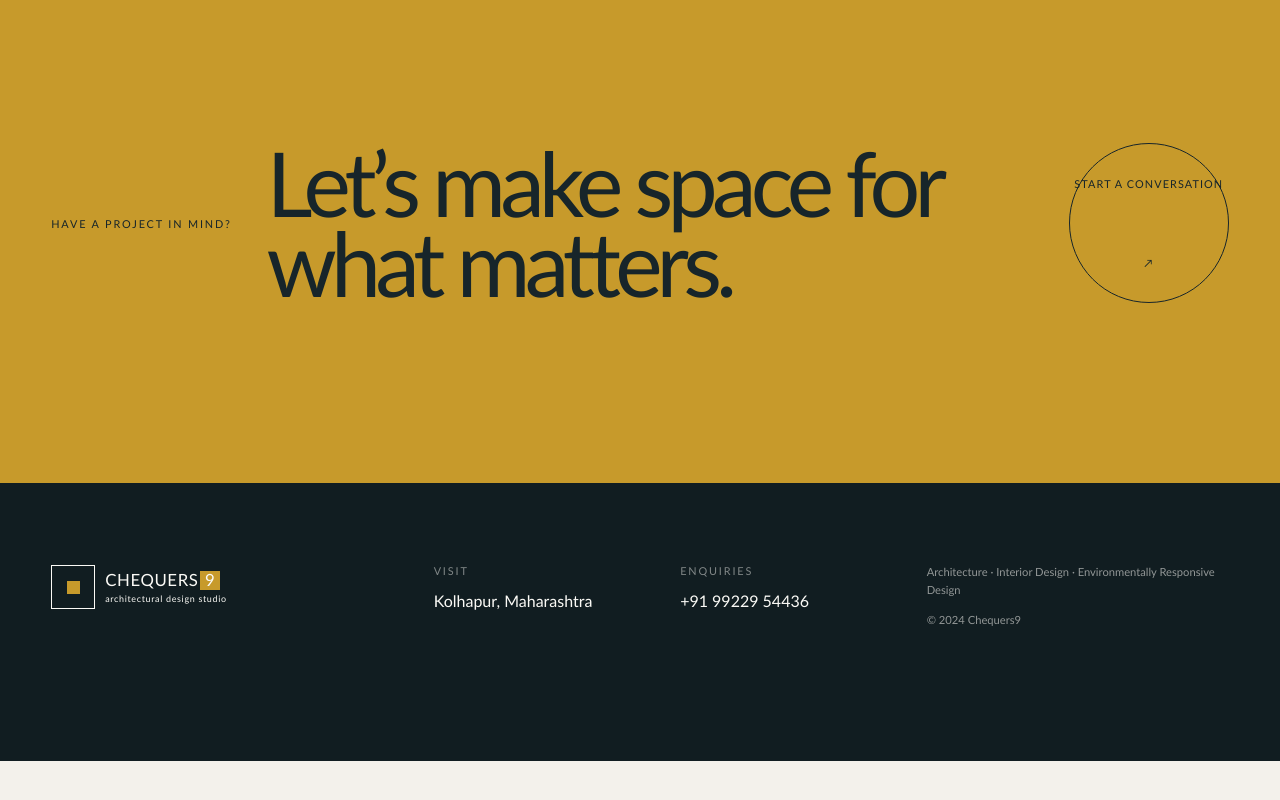
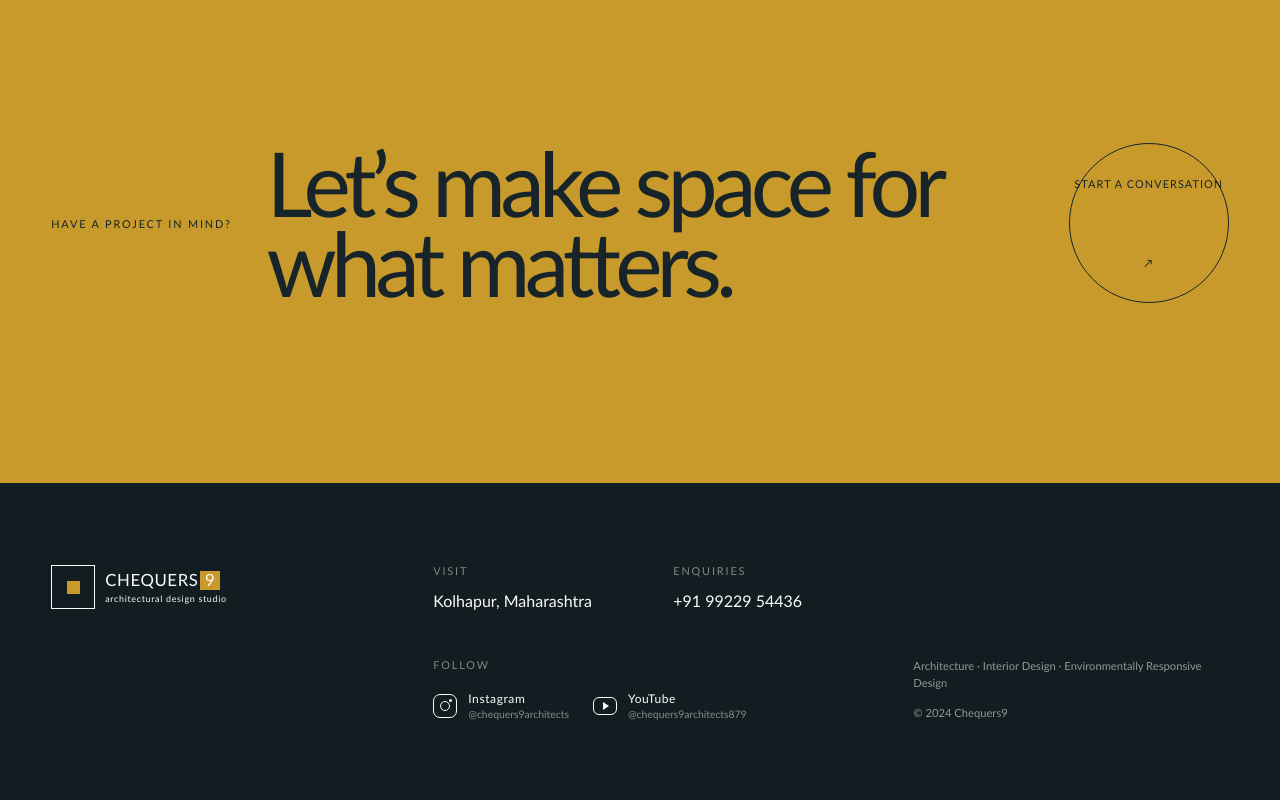
Before and after one commit to Minesh78/Chequers9, a React (Vite) app: page / in a window 1280 px wide. Shown: the part 5931-6731 px from the top of the page. Before the commit the page ends 6692 px from the top, so only its background shows below. Built offline with nearby package versions, Linux system fonts and the light colour scheme.

Commit message:
feat(social-links): add SocialLinks component and integrate with Footer and Contact pages

```diff
--- a/src/Components/Footer.jsx
+++ b/src/Components/Footer.jsx
@@ -1,4 +1,5 @@
 import Brand from "./Brand";
+import SocialLinks from "./SocialLinks";
 import { serviceTitles, site } from "../content/site";
 
 export default function Footer() {
@@ -14,6 +15,10 @@ export default function Footer() {
           <p className="eyebrow">Enquiries</p>
           <a href={site.phoneHref}>{site.phoneDisplay}</a>
         </div>
+        <div className="footer-socials">
+          <p className="eyebrow">Follow</p>
+          <SocialLinks />
+        </div>
         <div className="footer-meta">
           <p>{serviceTitles.join(" · ")}</p>
           <p>© {new Date().getFullYear()} Chequers9</p>
--- /dev/null
+++ b/src/Components/SocialLinks.jsx
@@ -0,0 +1,25 @@
+import { site } from '../content/site';
+
+export default function SocialLinks({ compact = false }) {
+	return (
+		<div className={`social-links${compact ? ' social-links--compact' : ''}`}>
+			{site.socials.map((social) => (
+				<a
+					key={social.name}
+					href={social.href}
+					target='_blank'
+					rel='noreferrer'
+					aria-label={`Follow Chequers9 on ${social.name}`}>
+					<span
+						className={`social-icon social-icon--${social.icon}`}
+						aria-hidden='true'
+					/>
+					<span className='social-link-copy'>
+						<strong>{social.name}</strong>
+						{!compact && <small>{social.handle}</small>}
+					</span>
+				</a>
+			))}
+		</div>
+	);
+}
--- a/src/Pages/Contact.jsx
+++ b/src/Pages/Contact.jsx
@@ -1,6 +1,7 @@
 import { useState } from "react";
 import { serviceTitles, site } from "../content/site";
 import SEO from "../Components/SEO";
+import SocialLinks from "../Components/SocialLinks";
 
 const initialForm = { name: "", email: "", phone: "", projectType: "", message: "", company: "" };
 
@@ -48,6 +49,10 @@ export default function Contact() {
             <div><dt>WhatsApp</dt><dd><a href={site.whatsappHref} target="_blank" rel="noreferrer">Message the studio ↗</a></dd></div>
             <div><dt>Based in</dt><dd>{site.location}</dd></div>
           </dl>
+          <div className="contact-socials">
+            <p className="eyebrow">Follow the studio</p>
+            <SocialLinks compact />
+          </div>
         </div>
         <form className="contact-form" onSubmit={submit}>
           <div className="form-row">
--- a/src/content/site.js
+++ b/src/content/site.js
@@ -8,6 +8,20 @@ export const site = {
 	phoneHref: 'tel:+919922954436',
 	whatsappHref: 'https://wa.me/919922954436',
 	website: 'https://www.chequers9.com',
+	socials: [
+		{
+			name: 'Instagram',
+			handle: '@chequers9architects',
+			href: 'https://www.instagram.com/chequers9architects/',
+			icon: 'instagram',
+		},
+		{
+			name: 'YouTube',
+			handle: '@chequers9architects879',
+			href: 'https://www.youtube.com/@chequers9architects879',
+			icon: 'youtube',
+		},
+	],
 	navigation: [
 		{ label: 'Home', href: '/', shortLabel: 'Home' },
 		{ label: 'Studio', href: '/about', shortLabel: 'Studio' },
--- a/src/index.css
+++ b/src/index.css
@@ -158,6 +158,8 @@ button:focus-visible, a:focus-visible, input:focus-visible, textarea:focus-visib
 .contact-details dl div { padding: 14px 0; border-top: 1px solid var(--line); }
 .contact-details dt { margin-bottom: 7px; color: var(--ink-soft); font-size: .67rem; text-transform: uppercase; letter-spacing: .13em; }
 .contact-details dd { margin: 0; }
+.contact-socials { margin-top: 46px; }
+.contact-socials .eyebrow { margin-bottom: 12px; color: var(--ink-soft); }
 .contact-form { display: grid; gap: 28px; }
 .form-row { display: grid; grid-template-columns: 1fr 1fr; gap: 24px; }
 .contact-form label { display: grid; gap: 10px; font-size: .68rem; text-transform: uppercase; letter-spacing: .12em; }
@@ -174,10 +176,26 @@ button:focus-visible, a:focus-visible, input:focus-visible, textarea:focus-visib
 
 /* Footer */
 .site-footer { padding-block: 80px 120px; color: var(--white); background: #111d21; }
-.footer-grid { display: grid; grid-template-columns: 1.15fr .7fr .7fr 1fr; gap: 35px; align-items: start; }
+.footer-grid { display: grid; grid-template-columns: 1.1fr .65fr .65fr 1fr; gap: 35px; align-items: start; }
 .site-footer p { margin: 0 0 12px; }
 .site-footer .eyebrow { color: rgba(251,250,246,.48); }
-.footer-meta { color: rgba(251,250,246,.55); font-size: .7rem; line-height: 1.6; }
+.footer-socials { grid-column: 2 / 4; }
+.footer-meta { grid-column: 4; grid-row: 2; color: rgba(251,250,246,.55); font-size: .7rem; line-height: 1.6; }
+.social-links { display: flex; flex-wrap: wrap; gap: 10px 24px; }
+.social-links a { display: inline-flex; min-height: 44px; align-items: center; gap: 11px; color: inherit; }
+.social-link-copy { display: grid; gap: 2px; }
+.social-link-copy strong { font-size: .75rem; font-weight: 500; letter-spacing: .05em; }
+.social-link-copy small { color: rgba(251,250,246,.5); font-size: .65rem; }
+.social-icon { position: relative; display: inline-grid; width: 24px; height: 24px; flex: 0 0 24px; place-items: center; }
+.social-icon--instagram { border: 1.5px solid currentColor; border-radius: 7px; }
+.social-icon--instagram::before { width: 8px; height: 8px; border: 1.5px solid currentColor; border-radius: 50%; content: ''; }
+.social-icon--instagram::after { position: absolute; top: 4px; right: 4px; width: 3px; height: 3px; border-radius: 50%; background: currentColor; content: ''; }
+.social-icon--youtube { width: 26px; height: 18px; border: 1.5px solid currentColor; border-radius: 6px; }
+.social-icon--youtube::before { margin-left: 2px; border-top: 4px solid transparent; border-bottom: 4px solid transparent; border-left: 6px solid currentColor; content: ''; }
+.social-links a:hover, .social-links a:focus-visible { color: var(--gold); }
+.contact-socials .social-links a { color: var(--ink); }
+.contact-socials .social-links a:hover, .contact-socials .social-links a:focus-visible { color: var(--gold); }
+.social-links--compact .social-link-copy strong { font-size: .72rem; }
 
 @media (max-width: 767px) {
   :root { --shell: min(92vw, 680px); }
@@ -229,7 +247,8 @@ button:focus-visible, a:focus-visible, input:focus-visible, textarea:focus-visib
   .next-project > a { font-size: clamp(2.7rem, 13vw, 4.5rem); }
   .form-row { grid-template-columns: 1fr; }
   .footer-grid { grid-template-columns: 1fr 1fr; }
-  .footer-grid > .brand, .footer-meta { grid-column: 1 / -1; }
+  .footer-grid > .brand, .footer-socials, .footer-meta { grid-column: 1 / -1; }
+  .footer-meta { grid-row: auto; }
 }
 
 @media (prefers-reduced-motion: reduce) {
```
Also changed, not shown: 1 other file (tests, documents, lock files or other folders).
